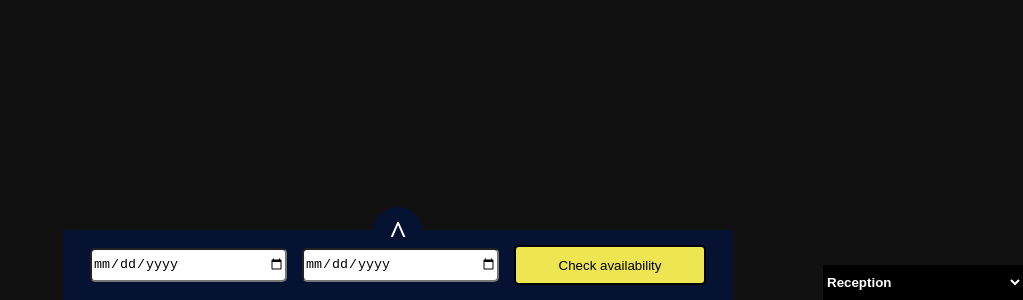
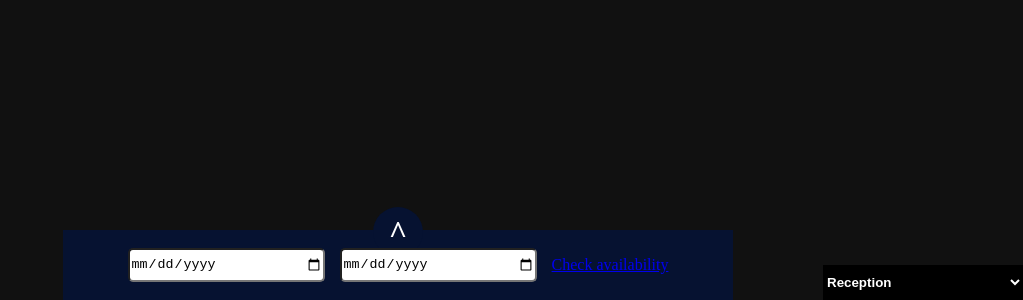
Before and after one commit to sajahanss/panalon-360image, a plain HTML site: page index.html in a window 1280 px wide. Shown: the part 500-800 px from the top of the page, without its empty margins (257-1280 px from the left). Drawn offline with nearby package versions, Linux system fonts and the light colour scheme.

Commit message:
Update index.html

```diff
--- a/index.html
+++ b/index.html
@@ -13,9 +13,9 @@
 
         <div class="booking">
           <div class="round">^</div>
-          <input type="date" name="fdate" title="fdate">
-          <input type="date" name="tdate" title="ftdate">
-          <button type="button">Check availability</button>
+          <input type="date" name="fdate" id="f-date" title="fdate">
+          <input type="date" name="tdate" id="t-date" title="tdate">
+          <a type="button" href="/booking">Check availability</a>
         </div>
 
         <select name="galary" class="photo" title="photos" id="photo" onchange="changephoto()">
```
